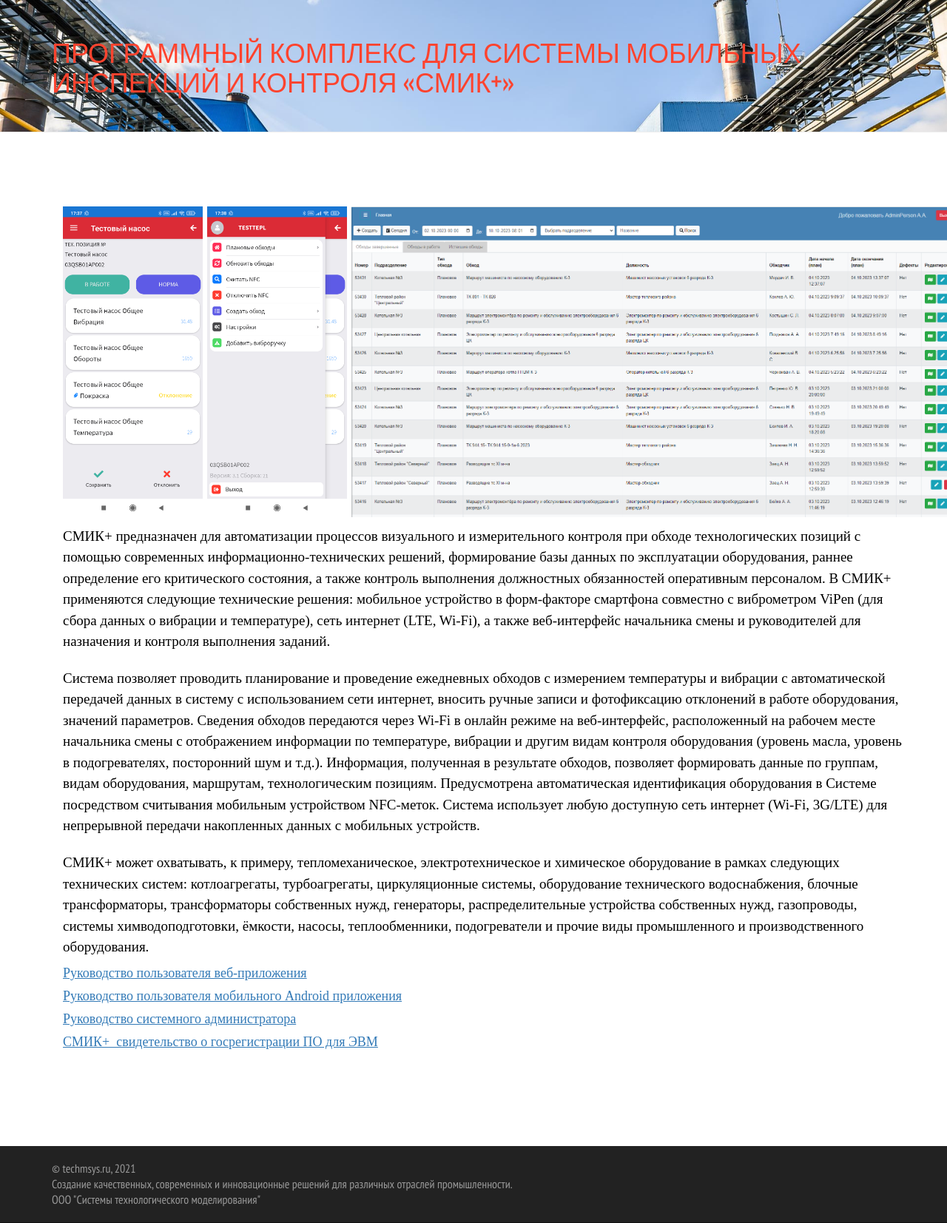
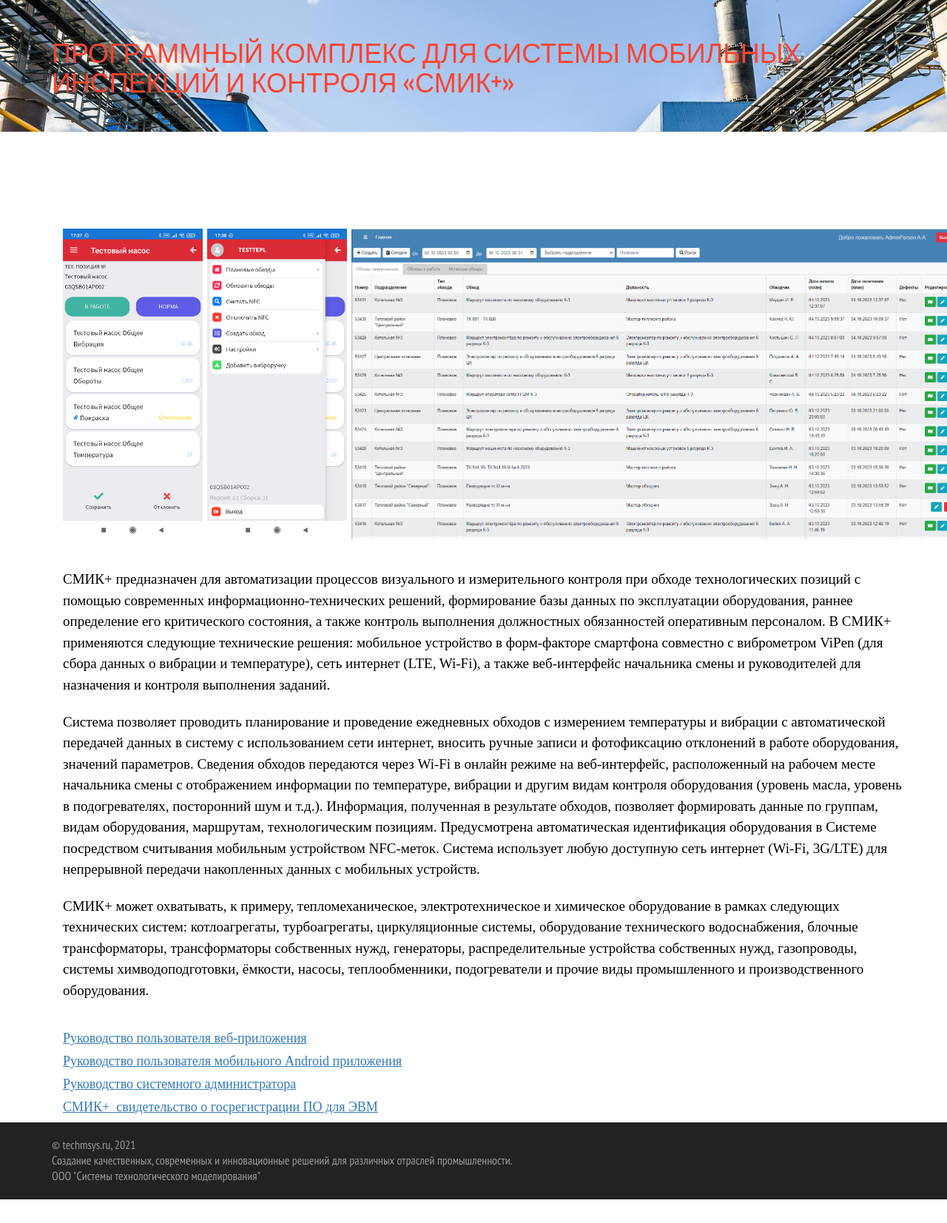
Before and after one commit to IsrafilovaAlisa/techmsys.ru, an ASP.NET Core app: page /Home/MobileInspection in a window 1280 px wide. Shown: the part 181-1834 px from the top of the page at 74% size. After the commit the page ends 1802 px from the top, so only its background shows below. Run offline with ASP.NET Core 8, Linux system fonts and the light colour scheme; some web fonts are replaced.

Commit message:
введены отступы

```diff
--- a/techmsys.ru/Views/Home/MobileInspection.cshtml
+++ b/techmsys.ru/Views/Home/MobileInspection.cshtml
@@ -117,8 +117,6 @@
 <body>
 
     <div class="wrapper">
-
-
         <div class="content">
 
             <div class="clearfix">
@@ -201,7 +199,7 @@
 
 
 
-            <body>
+
                 <!-- Start Header Section -->
                 <div class="page-header">
                     <div class="overlay">
@@ -219,9 +217,9 @@
                 </div>
                 <!-- End Header Section -->
 
-                <div class="container">
-                    <section id="pricing-section" class="pricing-section">
-                        <div class="container">
+                <div class="container" style="margin-top: 130px;">
+                    <section id="pricing-section">
+                        <div class="container" >
                             <div class="row">
                                 <div class="col-md-2">
 
@@ -239,7 +237,7 @@
 
 
                         <div class="container">
-                            <p class="text">
+                            <p class="text" style="margin-top: 40px">
                                 СМИК+ предназначен для автоматизации процессов визуального и измерительного контроля
                                 при обходе технологических позиций с помощью современных информационно-технических решений,
                                 формирование базы данных по эксплуатации оборудования, раннее определение его критического
@@ -277,7 +275,7 @@
                                 прочие виды промышленного и производственного оборудования.
                             </p>
                         </div>
-                        <div class="container">
+                        <div class="container" style="margin-top: 30px;">
                             <div class="row">
                                 <div class="col-md-12 link-margin">
                                     <a style="font-size: 18px; text-decoration: underline;font-family: 'notosanshk-light';" href="/asset//documents/Руководство пользователя веб-приложения СМИК+.docx">Руководство пользователя веб-приложения</a>
@@ -296,10 +294,6 @@
                     </section>
                 </div>
 
-            </body>
-
-        </div>
-
         <!-- Start Footer Bar -->
         <footer class="footer-section">
             <div class="container">
@@ -307,6 +301,7 @@
             </div>
         </footer>
         <!-- End Footer Bar -->
+        </div>
     </div>
 </body>
 </html>
```
